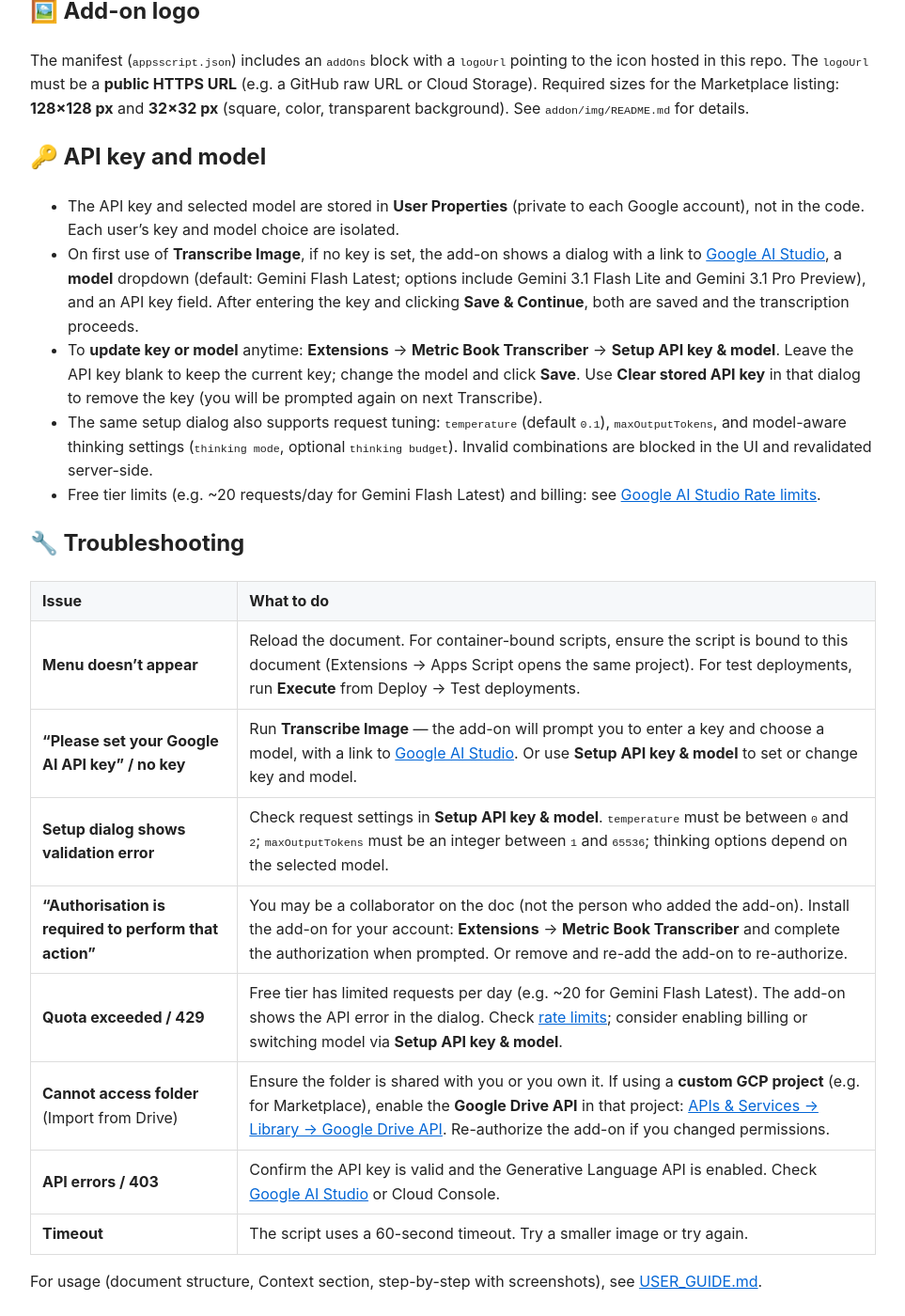
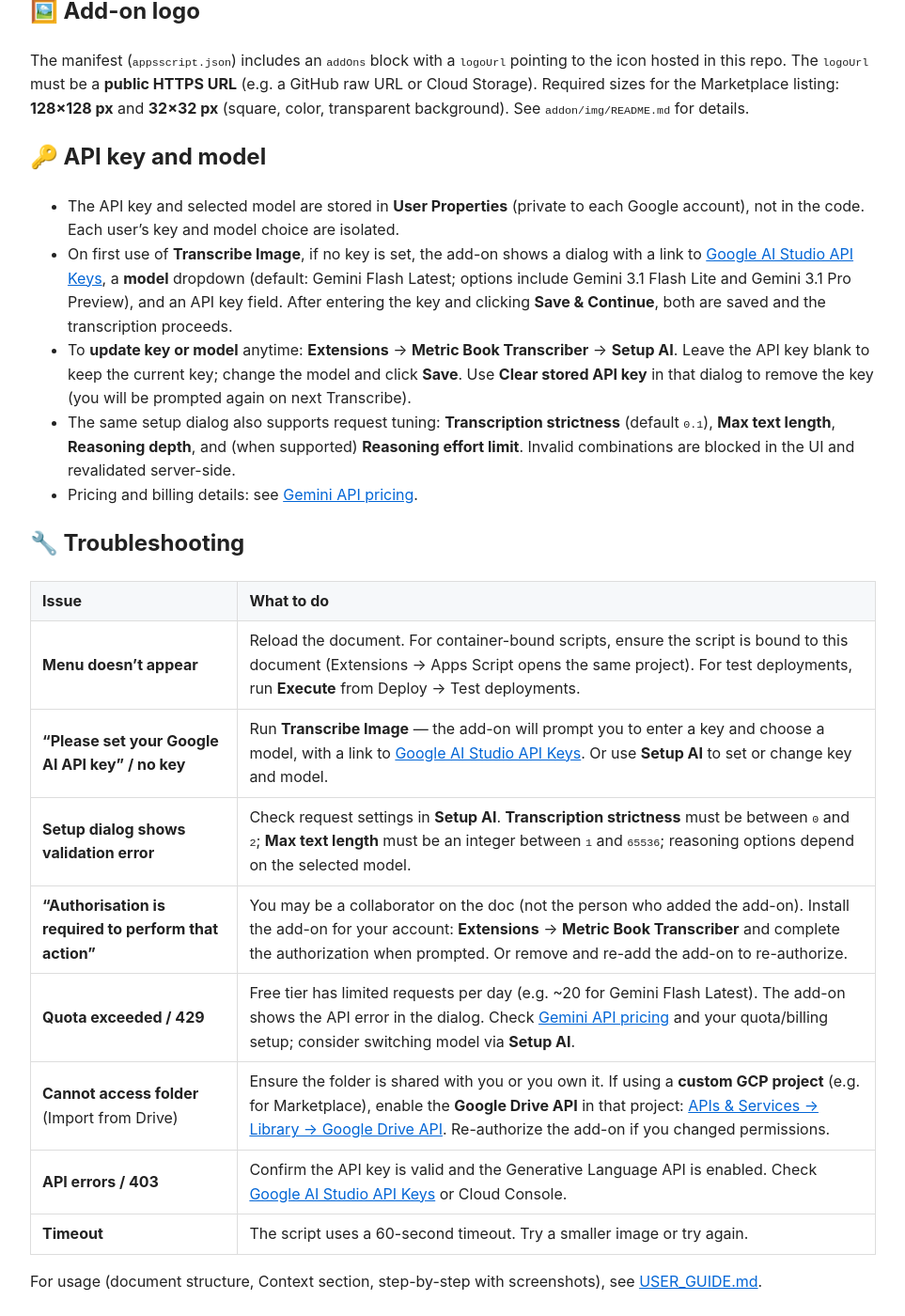
Before and after one commit to dekochka/geneascript-gdoc-addon, a Jekyll site: the page built from docs/INSTALLATION.md, in a window 1280 px wide and 1400 px high, scrolled down 4172 px. Shown: the whole window at 94% size, without its empty margins (158-1121 px from the left). Built offline with Jekyll 4.4.1, drawn with Linux system fonts in a browser that asks for light colours; our own code applies the rules of GitHub Pages for plain Markdown files; some of the changed text lies outside the part shown.

Commit message:
feat: refine Setup AI wording, layout, and docs
Improve Setup AI request-parameter UX with clearer labels, denser layout, and model-aware guidance, then align user-facing documentation with the final menu naming, links, and validation language.

```diff
--- a/docs/INSTALLATION.md
+++ b/docs/INSTALLATION.md
@@ -37,7 +37,7 @@
 
 - **📧** A Google account (personal or Google Workspace).
 - **📄** A Google Document where you want to transcribe metric book images.
-- **🔑** A **Google AI API key** (Gemini). Get one at [Google AI Studio™](https://aistudio.google.com/app/apikey) or [Google Cloud™ Console](https://console.cloud.google.com/) (enable the Generative Language API and create an API key). You can skip this step — the add-on will prompt you with instructions and a link on first use of **Transcribe Image**.
+- **🔑** A **Google AI API key** (Gemini). Get one at [Google AI Studio™](https://aistudio.google.com/api-keys) or [Google Cloud™ Console](https://console.cloud.google.com/) (enable the Generative Language API and create an API key). You can skip this step — the add-on will prompt you with instructions and a link on first use of **Transcribe Image**.
 
 ---
 
@@ -55,8 +55,8 @@
 
 1. **🏪** Open the **Metric Book Transcriber** listing on the [Google Workspace Marketplace](https://workspace.google.com/marketplace/) (search for "Metric Book Transcriber" or use the direct link once published).
 2. **📥** Click **Install** and grant the requested permissions.
-3. **📄** Open any Google Doc. You should see the menu **Extensions** → **Metric Book Transcriber** with **Open Sidebar**, **Transcribe Image**, **Import Book from Drive Folder**, **Setup API key & model**, and more. You can also click the add-on icon in the right-side panel to open the sidebar.
-4. **🔑** The first time you run **Transcribe Image**, the add-on prompts you to enter a [Google AI (Gemini) API key](https://aistudio.google.com/app/apikey) and choose a model (default: Gemini Flash Latest, free tier ~20 requests/day). Get a free key, paste it, pick a model, and click **Save & Continue**. Your key and model are stored privately (per user). To change them later, use **Setup API key & model**. See [rate limits](https://aistudio.google.com/rate-limit) for free tier and billing.
+3. **📄** Open any Google Doc. You should see the menu **Extensions** → **Metric Book Transcriber** with **Open Sidebar**, **Transcribe Image**, **Import Book from Drive Folder**, **Setup AI**, and more. You can also click the add-on icon in the right-side panel to open the sidebar.
+4. **🔑** The first time you run **Transcribe Image**, the add-on prompts you to enter a [Google AI (Gemini) API key](https://aistudio.google.com/api-keys) and choose a model (default: Gemini Flash Latest, free tier ~20 requests/day). Get a key, paste it, pick a model, and click **Save & Continue**. Your key and model are stored privately (per user). To change them later, use **Setup AI**. See [Gemini API pricing](https://ai.google.dev/gemini-api/docs/pricing) for model and token cost details.
 
 That's it — you can now import images from Drive and transcribe them. See the [User Guide](USER_GUIDE.md) for step-by-step usage.
 
@@ -89,9 +89,9 @@
    - Set **Version** to **Latest code** (and **Enabled** as needed).
    - Save. (See `docs/TestDeployments_popup.jpg` for reference if available.)
 4. **▶️ Run the test:** In the Test deployments dialog, select your saved test and click **Execute**. The test document opens with the add-on available.
-5. **📄** In the document you should see the **Metric Book Transcriber** menu (e.g. **Extensions** → **Metric Book Transcriber** → **Open Sidebar**, **Transcribe Image**, **Import Book from Drive Folder**, **Setup API key & model**). Authorize when prompted.
+5. **📄** In the document you should see the **Metric Book Transcriber** menu (e.g. **Extensions** → **Metric Book Transcriber** → **Open Sidebar**, **Transcribe Image**, **Import Book from Drive Folder**, **Setup AI**). Authorize when prompted.
 6. **🔑** Set the API key and model. You have two options:
-   - **In-app (recommended):** Just run **Transcribe Image** — if no key is set, a dialog appears with a link to [Google AI Studio](https://aistudio.google.com/app/apikey), model choice (default: Gemini Flash Latest), and an API key field. Enter the key, pick a model, and click **Save & Continue**. To change key or model later, use **Setup API key & model**.
+   - **In-app (recommended):** Just run **Transcribe Image** — if no key is set, a dialog appears with a link to [Google AI Studio API Keys](https://aistudio.google.com/api-keys), model choice (default: Gemini Flash Latest), and an API key field. Enter the key, pick a model, and click **Save & Continue**. To change key or model later, use **Setup AI**.
    - **Manual:** **Project Settings** → **Script properties** → add `GEMINI_API_KEY` with your key. (Note: the in-app dialog stores the key and model per user; manual Script properties are shared across all users of the project.)
 
 The add-on runs in the context of the test document. When you run **Transcribe Image**, a dialog shows "Awaiting response from Gemini API… This may take up to 1 minute." To test with the latest code, keep **Latest code** in the test and refresh the document after saving changes.
@@ -120,8 +120,8 @@
    - Add a file **Prompt.gs** and paste the contents of `addon/Prompt.gs`.
    - **Project Settings** (gear) → enable **Show "appsscript.json" manifest file in editor**, then open `appsscript.json` and replace its contents with `addon/appsscript.json` from this repo.
 4. **💾 Save** the project (Ctrl+S / Cmd+S).
-5. **▶️** Run **onOpen** once from the script editor (authorize if prompted). **🔄 Reload** the document; the menu **Extensions** → **Metric Book Transcriber** (Transcribe Image, Import Book from Drive Folder, Setup API key & model) should appear.
-6. **🔑** Set the API key: run **Transcribe Image** and the add-on will prompt you with instructions and a link to [Google AI Studio](https://aistudio.google.com/app/apikey). Alternatively, set it manually in **Project Settings** → **Script properties** (note: the in-app dialog stores the key per user; manual Script properties are shared).
+5. **▶️** Run **onOpen** once from the script editor (authorize if prompted). **🔄 Reload** the document; the menu **Extensions** → **Metric Book Transcriber** (Transcribe Image, Import Book from Drive Folder, Setup AI) should appear.
+6. **🔑** Set the API key: run **Transcribe Image** and the add-on will prompt you with instructions and a link to [Google AI Studio API Keys](https://aistudio.google.com/api-keys). Alternatively, set it manually in **Project Settings** → **Script properties** (note: the in-app dialog stores the key per user; manual Script properties are shared).
 
 ---
 
@@ -152,7 +152,7 @@
    - Create a new Apps Script project: `clasp create --type docs --title "Metric Book Transcriber" --rootDir addon` (or clone an existing project and set `rootDir` to `addon`).
    - `clasp push`.
 3. **Without clasp:** Copy the contents of `addon/Code.gs`, `addon/Prompt.gs`, and `addon/appsscript.json` into your Apps Script project (create one from a document via **Extensions** → **Apps Script**, or create a standalone at script.google.com).
-4. **🔑** Set the API key and model: run **Transcribe Image** and the add-on will prompt you (or use **Setup API key & model**), or set the key manually in **Project Settings** → **Script properties** (note: the in-app dialog stores the key and model per user; manual Script properties are shared).
+4. **🔑** Set the API key and model: run **Transcribe Image** and the add-on will prompt you (or use **Setup AI**), or set the key manually in **Project Settings** → **Script properties** (note: the in-app dialog stores the key and model per user; manual Script properties are shared).
 5. If the script is **bound to a document**, run **onOpen** once and reload the doc. If it is **standalone**, use **Option 1** (Test deployments) to run it in a document.
 
 ---
@@ -164,22 +164,22 @@
 ## 🔑 API key and model
 
 - The API key and selected model are stored in **User Properties** (private to each Google account), not in the code. Each user's key and model choice are isolated.
-- On first use of **Transcribe Image**, if no key is set, the add-on shows a dialog with a link to [Google AI Studio](https://aistudio.google.com/app/apikey), a **model** dropdown (default: Gemini Flash Latest; options include Gemini 3.1 Flash Lite and Gemini 3.1 Pro Preview), and an API key field. After entering the key and clicking **Save & Continue**, both are saved and the transcription proceeds.
-- To **update key or model** anytime: **Extensions** → **Metric Book Transcriber** → **Setup API key & model**. Leave the API key blank to keep the current key; change the model and click **Save**. Use **Clear stored API key** in that dialog to remove the key (you will be prompted again on next Transcribe).
-- The same setup dialog also supports request tuning: `temperature` (default `0.1`), `maxOutputTokens`, and model-aware thinking settings (`thinking mode`, optional `thinking budget`). Invalid combinations are blocked in the UI and revalidated server-side.
-- Free tier limits (e.g. ~20 requests/day for Gemini Flash Latest) and billing: see [Google AI Studio Rate limits](https://aistudio.google.com/rate-limit).
+- On first use of **Transcribe Image**, if no key is set, the add-on shows a dialog with a link to [Google AI Studio API Keys](https://aistudio.google.com/api-keys), a **model** dropdown (default: Gemini Flash Latest; options include Gemini 3.1 Flash Lite and Gemini 3.1 Pro Preview), and an API key field. After entering the key and clicking **Save & Continue**, both are saved and the transcription proceeds.
+- To **update key or model** anytime: **Extensions** → **Metric Book Transcriber** → **Setup AI**. Leave the API key blank to keep the current key; change the model and click **Save**. Use **Clear stored API key** in that dialog to remove the key (you will be prompted again on next Transcribe).
+- The same setup dialog also supports request tuning: **Transcription strictness** (default `0.1`), **Max text length**, **Reasoning depth**, and (when supported) **Reasoning effort limit**. Invalid combinations are blocked in the UI and revalidated server-side.
+- Pricing and billing details: see [Gemini API pricing](https://ai.google.dev/gemini-api/docs/pricing).
 
 ## 🔧 Troubleshooting
 
 | Issue | What to do |
 |-------|------------|
 | **Menu doesn't appear** | Reload the document. For container-bound scripts, ensure the script is bound to this document (Extensions → Apps Script opens the same project). For test deployments, run **Execute** from Deploy → Test deployments. |
-| **"Please set your Google AI API key" / no key** | Run **Transcribe Image** — the add-on will prompt you to enter a key and choose a model, with a link to [Google AI Studio](https://aistudio.google.com/app/apikey). Or use **Setup API key & model** to set or change key and model. |
-| **Setup dialog shows validation error** | Check request settings in **Setup API key & model**. `temperature` must be between `0` and `2`; `maxOutputTokens` must be an integer between `1` and `65536`; thinking options depend on the selected model. |
+| **"Please set your Google AI API key" / no key** | Run **Transcribe Image** — the add-on will prompt you to enter a key and choose a model, with a link to [Google AI Studio API Keys](https://aistudio.google.com/api-keys). Or use **Setup AI** to set or change key and model. |
+| **Setup dialog shows validation error** | Check request settings in **Setup AI**. **Transcription strictness** must be between `0` and `2`; **Max text length** must be an integer between `1` and `65536`; reasoning options depend on the selected model. |
 | **"Authorisation is required to perform that action"** | You may be a collaborator on the doc (not the person who added the add-on). Install the add-on for your account: **Extensions** → **Metric Book Transcriber** and complete the authorization when prompted. Or remove and re-add the add-on to re-authorize. |
-| **Quota exceeded / 429** | Free tier has limited requests per day (e.g. ~20 for Gemini Flash Latest). The add-on shows the API error in the dialog. Check [rate limits](https://aistudio.google.com/rate-limit); consider enabling billing or switching model via **Setup API key & model**. |
+| **Quota exceeded / 429** | Free tier has limited requests per day (e.g. ~20 for Gemini Flash Latest). The add-on shows the API error in the dialog. Check [Gemini API pricing](https://ai.google.dev/gemini-api/docs/pricing) and your quota/billing setup; consider switching model via **Setup AI**. |
 | **Cannot access folder** (Import from Drive) | Ensure the folder is shared with you or you own it. If using a **custom GCP project** (e.g. for Marketplace), enable the **Google Drive API** in that project: [APIs & Services → Library → Google Drive API](https://console.cloud.google.com/apis/library/drive.googleapis.com). Re-authorize the add-on if you changed permissions. |
-| **API errors / 403** | Confirm the API key is valid and the Generative Language API is enabled. Check [Google AI Studio](https://aistudio.google.com/app/apikey) or Cloud Console. |
+| **API errors / 403** | Confirm the API key is valid and the Generative Language API is enabled. Check [Google AI Studio API Keys](https://aistudio.google.com/api-keys) or Cloud Console. |
 | **Timeout** | The script uses a 60-second timeout. Try a smaller image or try again. |
 
 For usage (document structure, Context section, step-by-step with screenshots), see [USER_GUIDE.md](USER_GUIDE.md).
```
Also changed, not shown: docs/USER_GUIDE.md (+10 -10 lines), CHANGELOG.md, README.md, 1 other file.
